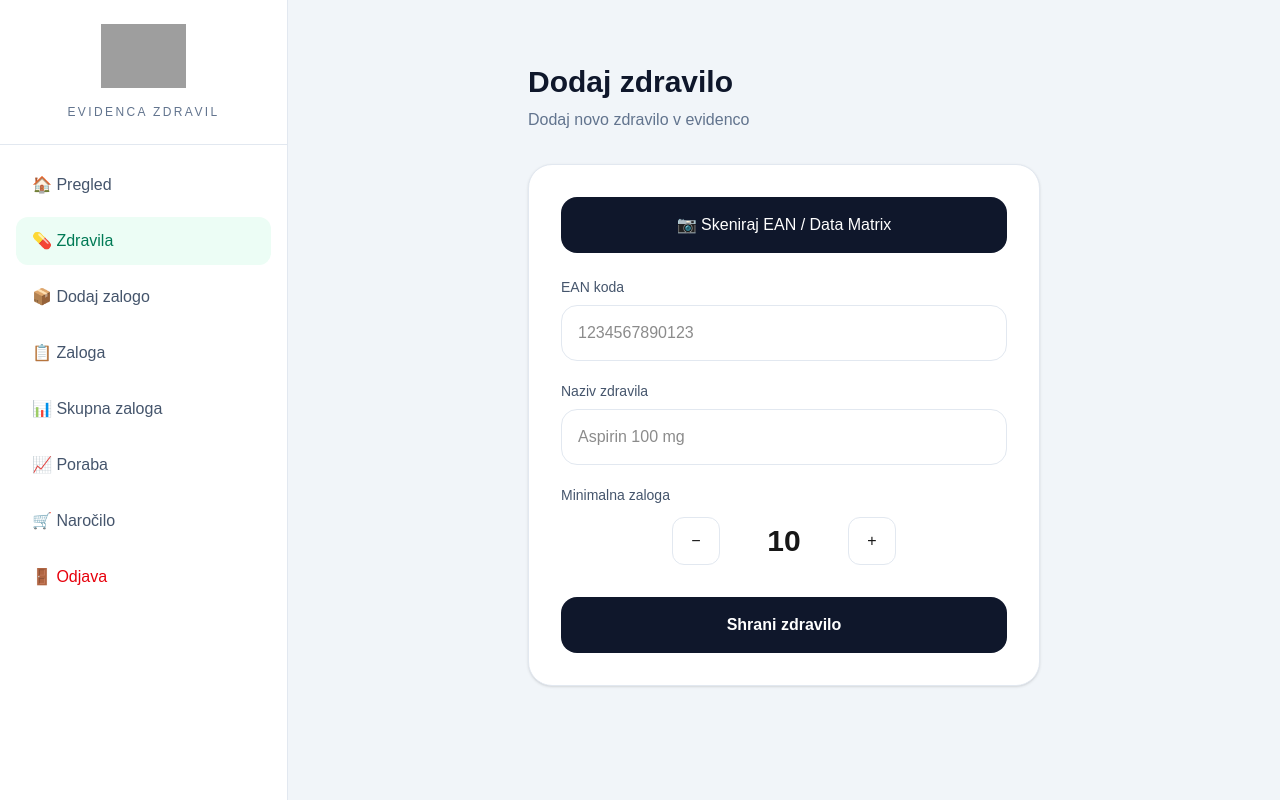
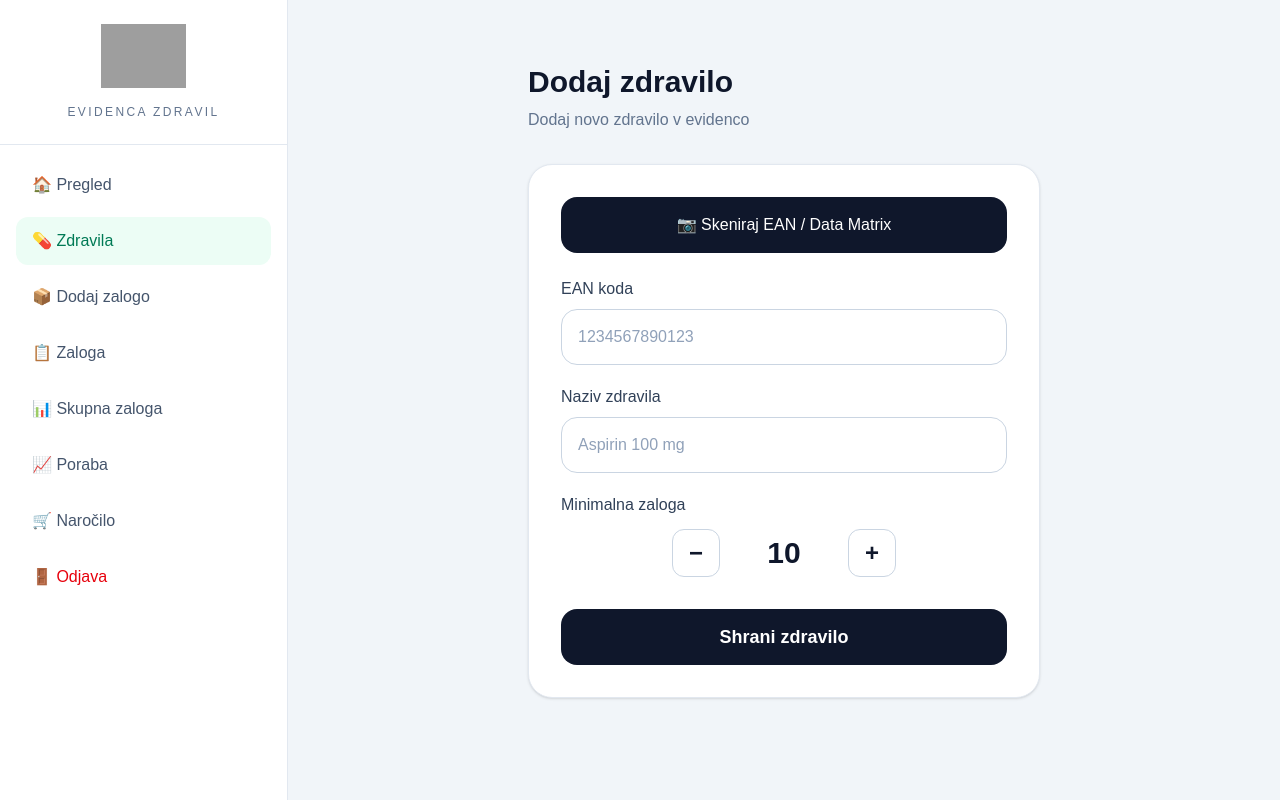
Before and after one commit to denismidzan-hue/med-stock, a Next.js app: page /admin/add-medicine in a window 1280 px wide. Built offline with nearby package versions, Linux system fonts and the light colour scheme; no server answers; grey boxes are pictures that could not be loaded.

Commit message:
Update input, label, and button styles for better visibility

```diff
--- a/app/admin/add-medicine/page.tsx
+++ b/app/admin/add-medicine/page.tsx
@@ -69,31 +69,31 @@ export default function AddMedicinePage() {
         )}
 
         <div className="mb-5">
-          <label className="block mb-2 text-sm text-slate-600">
+          <label className="block mb-2 text-base font-medium text-slate-700">
             EAN koda
           </label>
           <input
             value={ean}
             onChange={(e) => setEan(e.target.value)}
             placeholder="1234567890123"
-            className="w-full h-14 px-4 rounded-2xl border border-slate-200 bg-white outline-none focus:ring-2 focus:ring-slate-300"
+            className="w-full h-14 px-4 rounded-2xl border border-slate-300 bg-white text-slate-900 placeholder:text-slate-400 outline-none focus:ring-2 focus:ring-slate-300"
           />
         </div>
 
         <div className="mb-5">
-          <label className="block mb-2 text-sm text-slate-600">
+          <label className="block mb-2 text-base font-medium text-slate-700">
             Naziv zdravila
           </label>
           <input
             value={name}
             onChange={(e) => setName(e.target.value)}
             placeholder="Aspirin 100 mg"
-            className="w-full h-14 px-4 rounded-2xl border border-slate-200 bg-white outline-none focus:ring-2 focus:ring-slate-300"
+            className="w-full h-14 px-4 rounded-2xl border border-slate-300 bg-white text-slate-900 placeholder:text-slate-400 outline-none focus:ring-2 focus:ring-slate-300"
           />
         </div>
 
         <div className="mb-8">
-          <label className="block mb-3 text-sm text-slate-600">
+          <label className="block mb-3 text-base font-medium text-slate-700">
             Minimalna zaloga
           </label>
           <div className="flex items-center justify-center gap-4">
@@ -101,18 +101,18 @@ export default function AddMedicinePage() {
               onClick={() =>
                 setMinStock(Math.max(1, minStock - 1))
               }
-              className="w-12 h-12 rounded-xl border border-slate-200"
+              className="w-12 h-12 rounded-xl border border-slate-300 text-slate-900 font-bold text-2xl bg-white"
             >
               −
             </button>
-            <div className="text-3xl font-bold w-24 text-center">
+            <div className="text-3xl font-bold text-slate-900 w-24 text-center">
               {minStock}
             </div>
             <button
               onClick={() =>
                 setMinStock(minStock + 1)
               }
-              className="w-12 h-12 rounded-xl border border-slate-200"
+              className="w-12 h-12 rounded-xl border border-slate-300 text-slate-900 font-bold text-2xl bg-white"
             >
               +
             </button>
@@ -121,7 +121,7 @@ export default function AddMedicinePage() {
 
         <button
           onClick={saveMedicine}
-          className="w-full h-14 rounded-2xl bg-slate-900 text-white font-semibold hover:bg-slate-800 transition"
+          className="w-full h-14 rounded-2xl bg-slate-900 text-white font-semibold text-lg hover:bg-slate-800 transition"
         >
           Shrani zdravilo
         </button>
```
